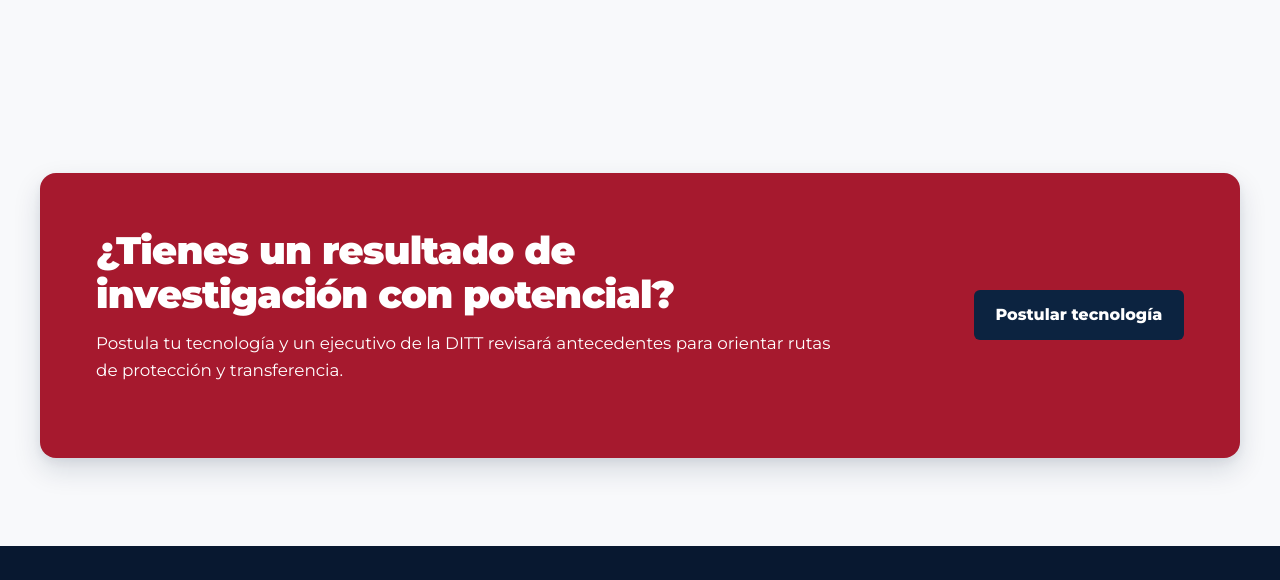
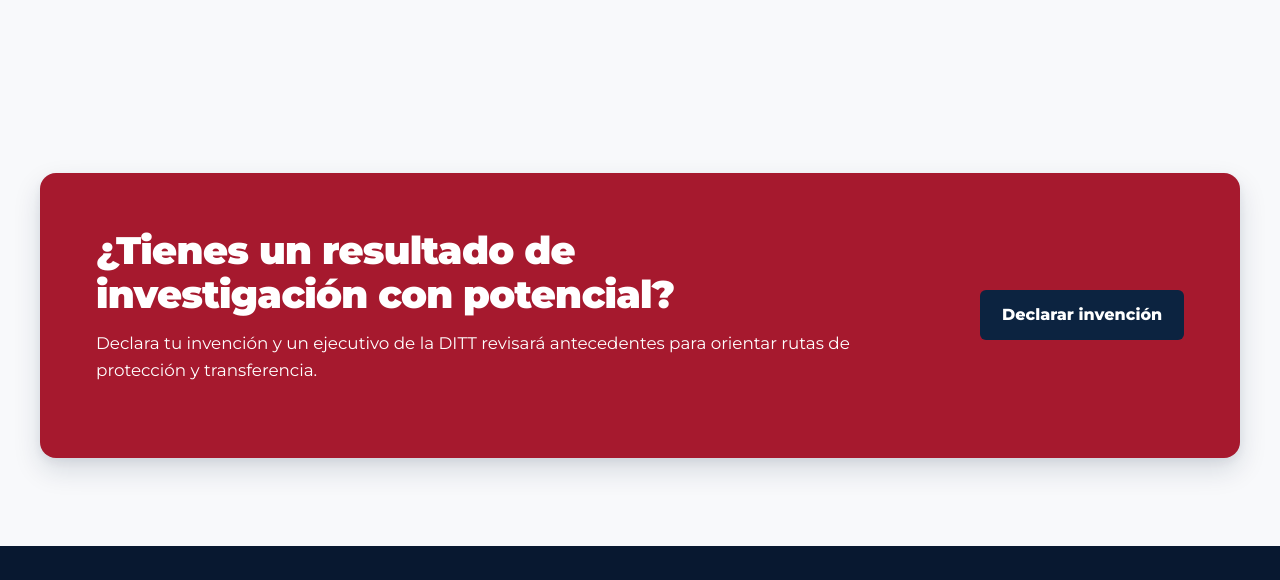
Before and after one commit to cacorojasgon/WEB_DITT_UNAB_1.0, a website: page portafolio/index.html in a window 1280 px wide. Shown: the part 2048-2628 px from the top of the page. Drawn offline with Linux system fonts and the light colour scheme.

Commit message:
Update index.html

```diff
--- a/portafolio/index.html
+++ b/portafolio/index.html
@@ -32,7 +32,7 @@
     </button>
     <nav class="site-nav" id="site-nav" aria-label="Navegación principal">
       <a href="/">Inicio</a><a href="/servicios">Servicios</a><a href="/portafolio" aria-current="page" class="is-active">Portafolio</a><a href="/recursos/preguntas-frecuentes">Recursos</a><a href="/contacto">Contacto</a>
-      <a class="btn btn--primary btn--sm" href="/postular">Postular tecnología</a>
+      <a class="btn btn--primary btn--sm" href="/postular">Declarar invención</a>
     </nav>
   </div>
 </header>
@@ -107,8 +107,8 @@
 </div></section><section class="section section--cta"><div class="container"><div class="cta-card"><div><div class="section-header section-header--invert">
 
     <h2>¿Tienes un resultado de investigación con potencial?</h2>
-    <p>Postula tu tecnología y un ejecutivo de la DITT revisará antecedentes para orientar rutas de protección y transferencia.</p>
-  </div></div><a class="btn btn--navy btn--lg" href="/postular">Postular tecnología</a></div></div></section>
+    <p>Declara tu invención y un ejecutivo de la DITT revisará antecedentes para orientar rutas de protección y transferencia.</p>
+  </div></div><a class="btn btn--navy btn--lg" href="/postular">Declarar invención</a></div></div></section>
 </main>
 <footer class="site-footer">
   <div class="container footer__grid">
```
